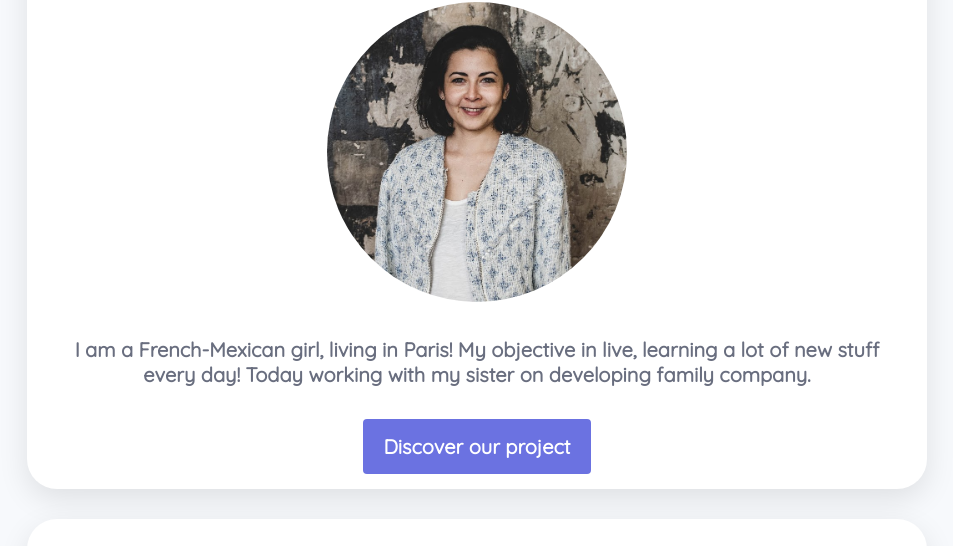
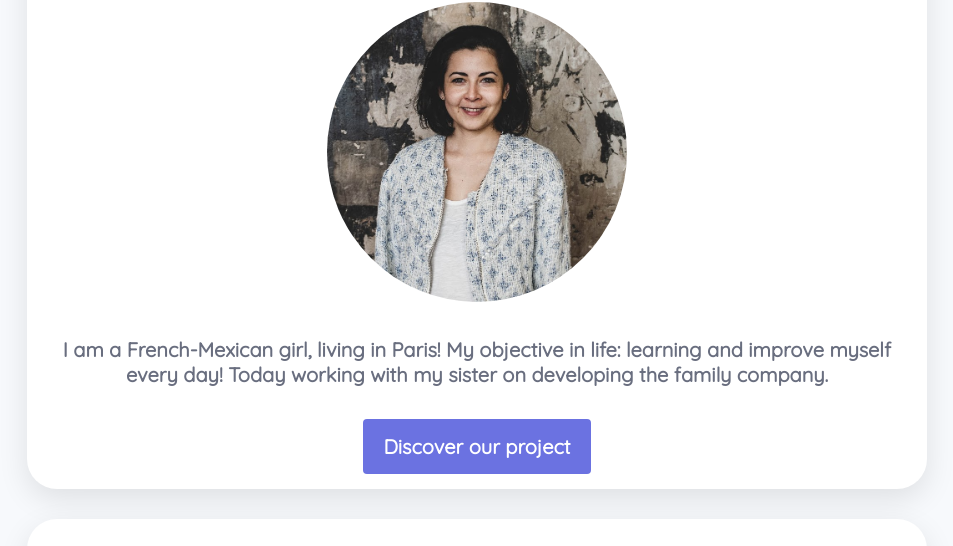
Before and after one commit to Auvdb/profile, a plain HTML site: page index.html in a window 1280 px wide. Shown: the part 152-698 px from the top of the page, without its empty margins (163-1116 px from the left). Drawn offline with Linux system fonts and the light colour scheme.

Commit message:
make my profile prettier

```diff
--- a/index.html
+++ b/index.html
@@ -20,7 +20,7 @@
 
           <img src="images/profile_image.jpg" alt="my_profile_image" class="img-circle"/>
 
-          <p>I am a French-Mexican girl, living in Paris! My objective in live, learning a lot of new stuff every day! Today working with my sister on developing family company.</p>
+          <p>I am a French-Mexican girl, living in Paris! My objective in life: learning and improve myself every day! Today working with my sister on developing the family company.</p>
 
           <a href="http://www.vdbaudio.com/index.php?mode=home" target="_blank" class="btn-blue">Discover our project</a>
         </div>
```
